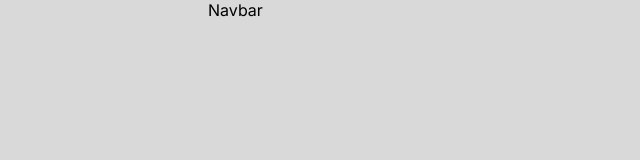
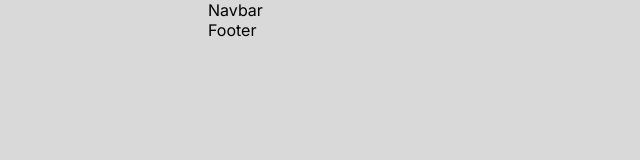
Before and after one commit to AdrienHq/react-blog, a Next.js app: page / in a window 1280 px wide. Shown: the top 160 px of the page, without its empty margins (0-640 px from the left). Built offline with nearby package versions, Linux system fonts and the light colour scheme.

Commit message:
feat: footer base

```diff
--- a/src/app/page.jsx
+++ b/src/app/page.jsx
@@ -1,11 +1,13 @@
 import styles from "./homepage.module.css";
 import Link from "next/link";
 import Navbar from "@/components/Navbar/Navbar";
+import Footer from "@/components/Footer/Footer";
 
 export default function Home() {
   return (
       <div>
         <Navbar/>
+        <Footer/>
       </div>
   )
 
--- /dev/null
+++ b/src/components/Footer/Footer.jsx
@@ -0,0 +1,10 @@
+import React from "react";
+import styles from "./footer.module.css"
+
+const Footer = () => {
+    return (
+        <div className=''>Footer</div>
+    )
+}
+
+export default Footer
```
Also changed, not shown: src/components/Footer/footer.module.css (added).
